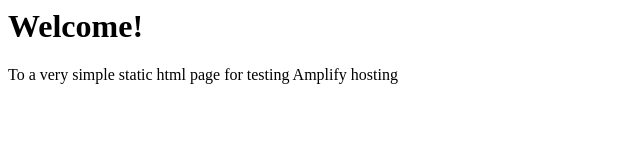
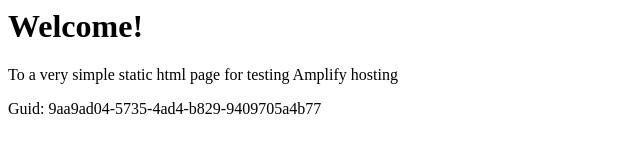
Before and after one commit to aws-aemilia-cdg/Github-PR-Commit-Integration-Test-DoNotTouch-Gith-OKSLNVO2-v1-prod-eu-west-3, a website: page src/index.html in a window 1280 px wide. Shown: the whole page, without its empty margins (0-640 px from the left). Drawn offline with Linux system fonts and the light colour scheme.

Commit message:
commit from integ tests

```diff
--- a/src/index.html
+++ b/src/index.html
@@ -1,3 +1,5 @@
+
+
 <html lang="en">
 
 <head>
@@ -10,6 +12,6 @@
 <body>
     <h1>Welcome!</h1>
     <p>To a very simple static html page for testing Amplify hosting</p>
-</body>
+    <p>Guid: 9aa9ad04-5735-4ad4-b829-9409705a4b77</p></body>
 
 </html>
```
